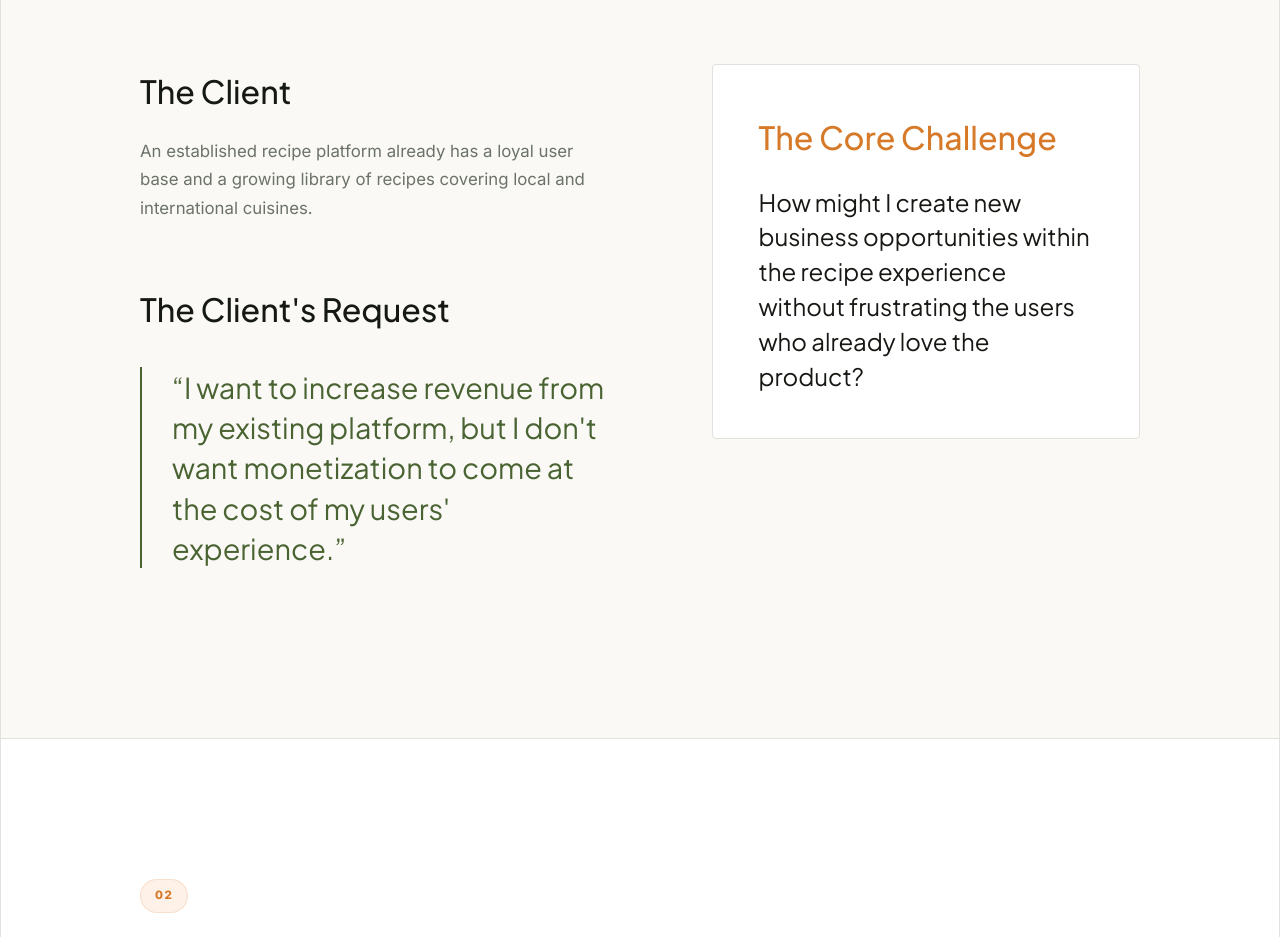
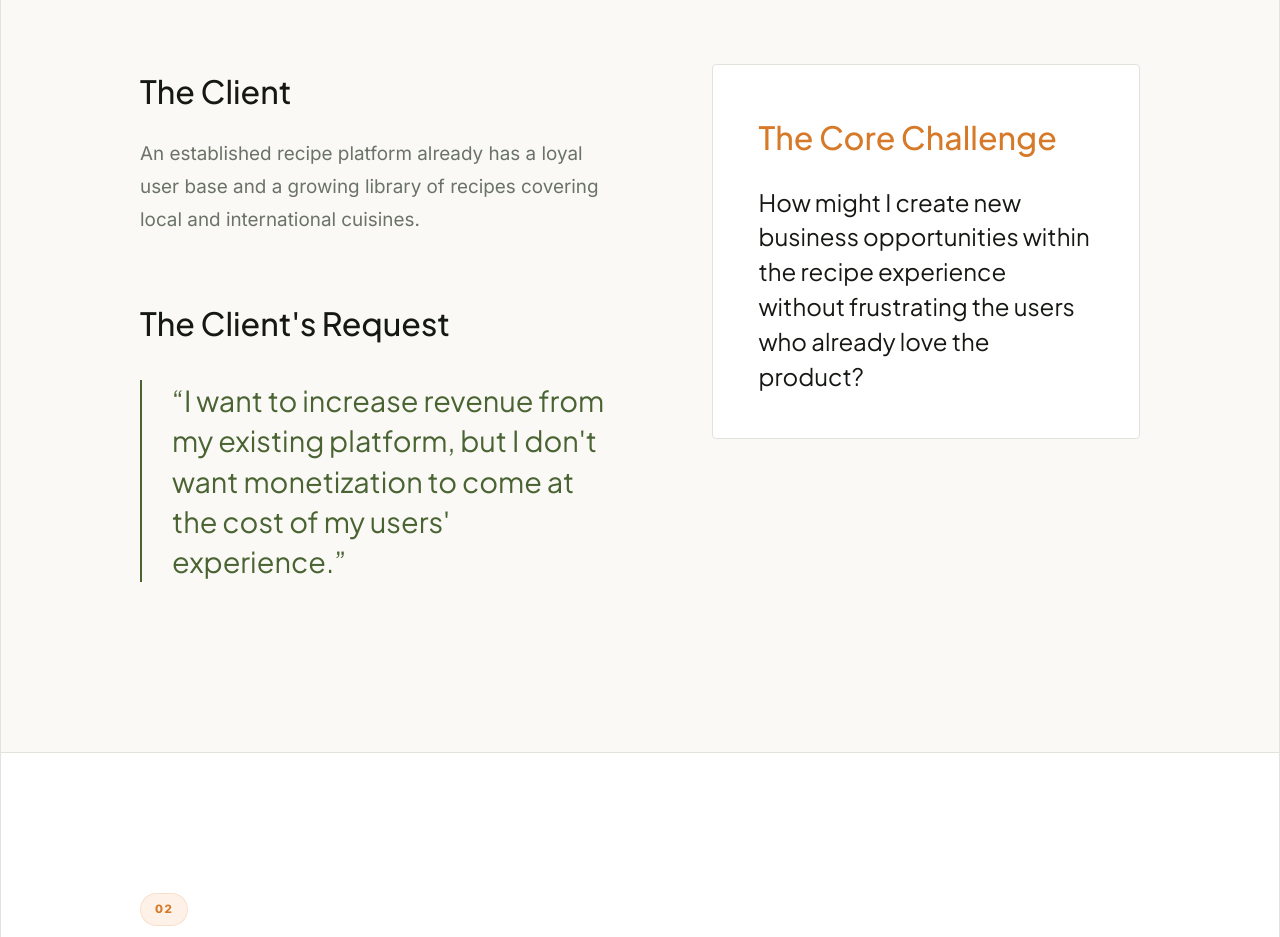
Before and after one commit to Mohammed-Froq/Testing_Phase, a plain HTML site: page index.html in a window 1280 px wide. Shown: the part 1580-2517 px from the top of the page. Drawn offline with Linux system fonts and the light colour scheme.

Commit message:
Slightly increase the font size of the client description paragraph to 1.18rem

```diff
--- a/index.html
+++ b/index.html
@@ -174,7 +174,7 @@
                     <div class="overview-left">
                         <div class="block">
                             <h3>The Client</h3>
-                            <p>An established recipe platform already has a loyal user base and a growing library of recipes covering local and international cuisines.</p>
+                            <p style="font-size: 1.18rem; line-height: 1.75;">An established recipe platform already has a loyal user base and a growing library of recipes covering local and international cuisines.</p>
                         </div>
 
                         <div class="block">
```
